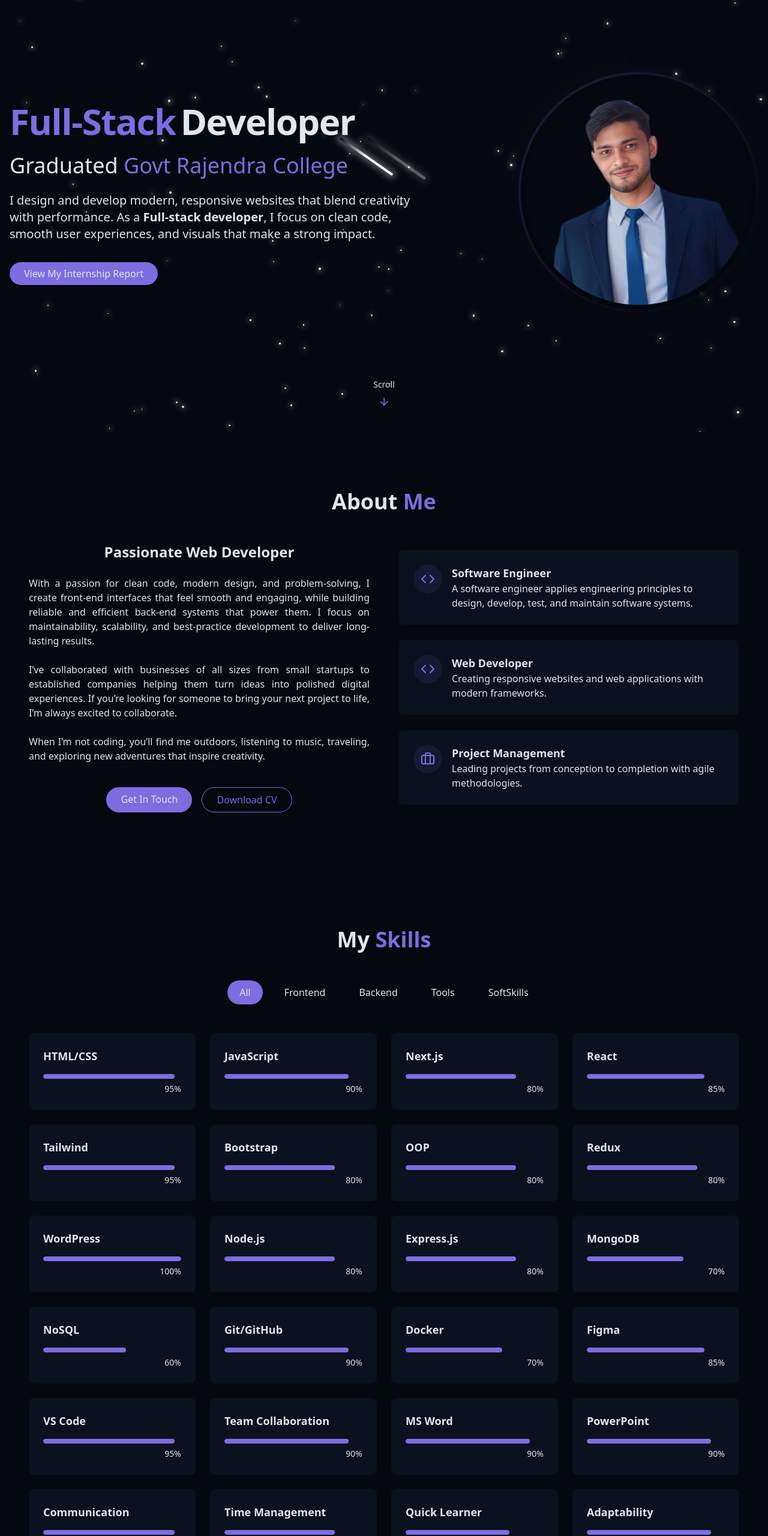
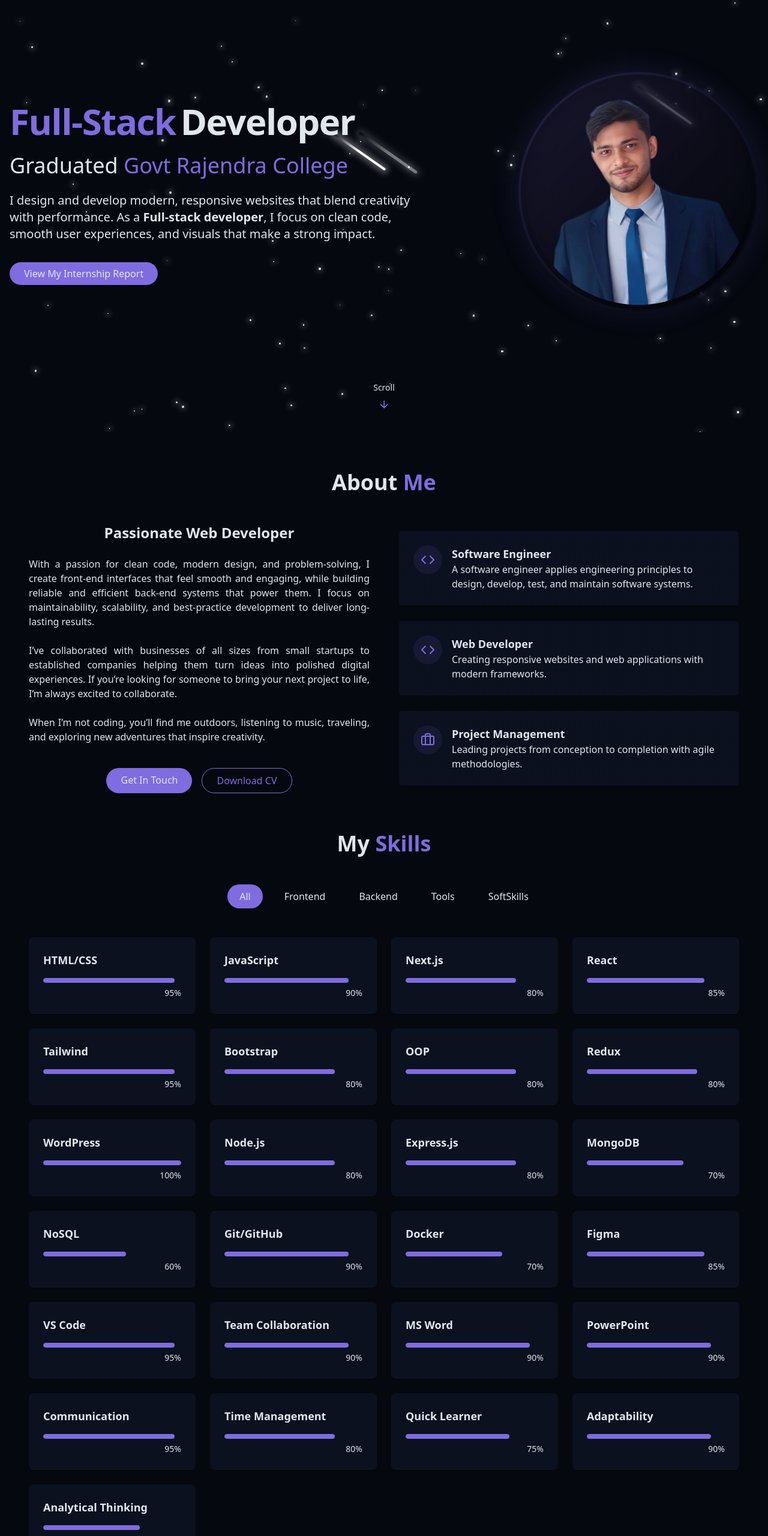
Before and after one commit to anamul101/my-portfolio-site, a React (Vite) app: page / in a window 1280 px wide. Shown: the part 80-2640 px from the top of the page at 60% size. Built offline with nearby package versions, Linux system fonts and the light colour scheme.

Commit message:
update hero

```diff
--- a/src/components/AboutSection.jsx
+++ b/src/components/AboutSection.jsx
@@ -2,7 +2,7 @@ import { Briefcase, Code, User } from "lucide-react";
 
 export const AboutSection = () => {
   return (
-    <section id="about" className="py-24 px-4 relative">
+    <section id="about" className="pt-16 px-4 relative">
       {" "}
       <div className="container mx-auto max-w-7xl">
         <h2 className="text-3xl md:text-4xl font-bold mb-12 text-center">
--- a/src/components/HeroSection.jsx
+++ b/src/components/HeroSection.jsx
@@ -46,9 +46,9 @@ export const HeroSection = () => {
         {/* Image Container */}
         <div className="basis-1/3 flex justify-center md:justify-end w-full max-w-xs md:max-w-md">
           <div className="relative">
-            <div className="absolute inset-0 rounded-full bg-primary/10 blur-xl animate-pulse"></div>
+            <div className="absolute inset-0 rounded-full bg-primary/24 blur-xl animate-pulse"></div>
             <div className="relative rounded-full bg-gradient-to-br from-primary/20 to-background p-1 shadow-lg">
-              <div className="bg-background rounded-full p-2">
+              <div className="bg-black/40 rounded-full p-2">
                 <img
                   src="/projects/anamul.png"
                   alt="Anamul Haque"
--- a/src/components/ServiceSection.jsx
+++ b/src/components/ServiceSection.jsx
@@ -3,7 +3,7 @@ import React from 'react'
 
 export default function ServiceSection() {
   return (
-    <section id="services" className="py-24 px-4 relative">
+    <section id="services" className="pt-16 px-4 relative">
       <div className="container mx-auto max-w-7xl">
         <h2 className="text-3xl md:text-4xl font-bold mb-4 text-center">
           {" "}
--- a/src/components/SkillsSection.jsx
+++ b/src/components/SkillsSection.jsx
@@ -46,7 +46,7 @@ export const SkillsSection = () => {
     (skill) => activeCategory === "all" || skill.category === activeCategory
   );
   return (
-    <section id="skills" className="py-24 px-4 relative bg-secondary/30">
+    <section id="skills" className="pt-16 px-4 relative bg-secondary/30">
       <div className="container mx-auto max-w-7xl">
         <h2 className="text-3xl md:text-4xl font-bold mb-12 text-center">
           My <span className="text-primary"> Skills</span>
@@ -58,7 +58,7 @@ export const SkillsSection = () => {
               key={key}
               onClick={() => setActiveCategory(category)}
               className={cn(
-                "px-5 py-2 rounded-full transition-colors duration-300 capitalize",
+                "px-5 py-2 rounded-full cursor-pointer transition-colors duration-300 capitalize",
                 activeCategory === category
                   ? "bg-primary text-primary-foreground"
                   : "bg-secondary/70 text-forefround hover:bd-secondary"
```
